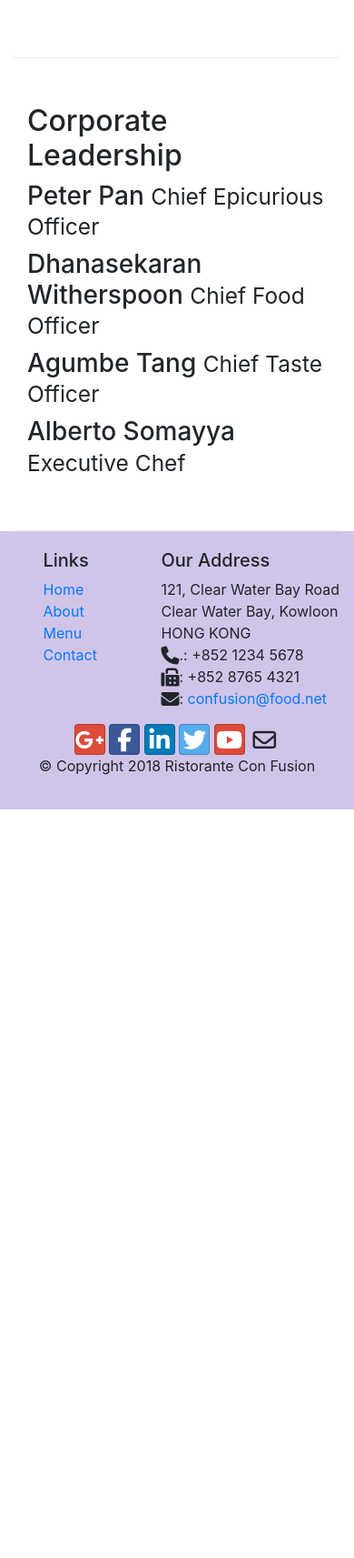
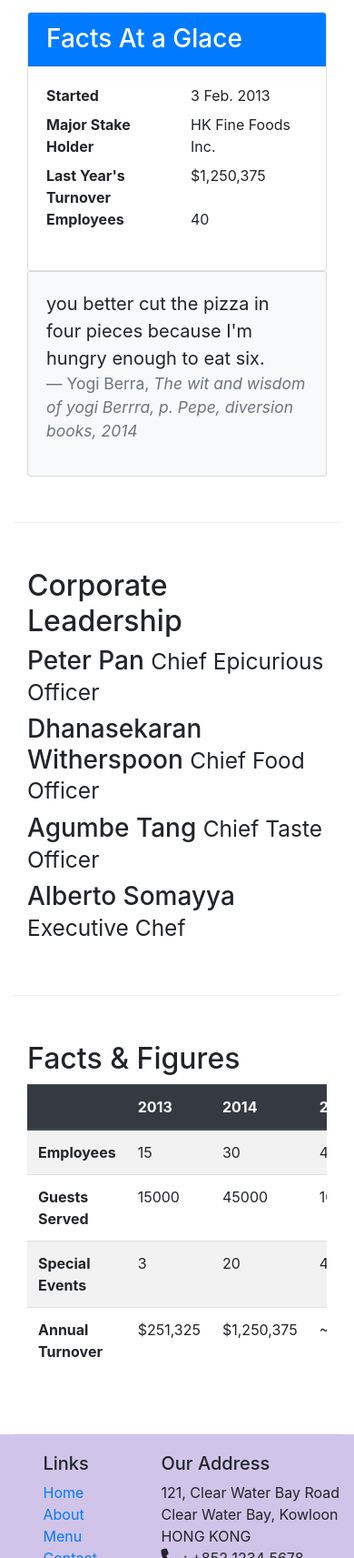
Before and after one commit to ahmedjd499/bootstrap, a plain HTML site: page aboutus.html in a window 390 px wide. Shown: the part 1036-2749 px from the top of the page at 91% size. Before the commit the page ends 1926 px from the top, so only its background shows below. Drawn offline with nearby package versions, Linux system fonts and the light colour scheme.

Commit message:
bootstrap tables and cards

```diff
--- a/aboutus.html
+++ b/aboutus.html
@@ -70,7 +70,32 @@
                 <p>Started in 2010, Ristorante con Fusion quickly established itself as a culinary icon par excellence in Hong Kong. With its unique brand of world fusion cuisine that can be found nowhere else, it enjoys patronage from the A-list clientele in Hong Kong.  Featuring four of the best three-star Michelin chefs in the world, you never know what will arrive on your plate the next time you visit us.</p>
                 <p>The restaurant traces its humble beginnings to <em>The Frying Pan</em>, a successful chain started by our CEO, Mr. Peter Pan, that featured for the first time the world's best cuisines in a pan.</p>
             </div>
-            <div class="col-12 col-sm-6">
+            <div class="col-sm">
+                <div class="card">
+                    <h3 class="card-header bg-primary text-white">Facts At a Glace</h3>
+                    <div class="card-body">
+                        <dl class="row">
+                            <dt class="col-6">Started</dt>
+                            <dd class="col-6">3 Feb. 2013</dd>
+                            <dt class="col-6">Major Stake Holder</dt>
+                            <dd class="col-6">HK Fine Foods Inc.</dd>
+                            <dt class="col-6">Last Year's Turnover</dt>
+                            <dd class="col-6">$1,250,375</dd>
+                            <dt class="col-6">Employees</dt>
+                            <dd class="col-6">40</dd>
+                        </dl>
+                    </div>
+                </div>
+            </div>
+            <div class="col-12">
+                <div class="card card-body bg-light">
+                    <blockquote class="blockquote">
+                        <p class="mb-0 ">you better cut the pizza in four pieces because I'm hungry enough to eat six.</p>
+                        <footer class="blockquote-footer">Yogi Berra,
+                            <cite title="Source Title"> The wit and wisdom of yogi Berrra, p. Pepe, diversion books, 2014</cite>
+                        </footer>
+                    </blockquote>
+                </div>
             </div>
         </div>
 
@@ -87,6 +112,51 @@
                 <h3>Alberto Somayya <small>Executive Chef</small></h3>
                 <p class="d-none d-sm-block">Award winning three-star Michelin chef with wide International experience having worked closely with whos-who in the culinary world, he specializes in creating mouthwatering Indo-Italian fusion experiences. He says, <em>Put together the cuisines from the two craziest cultures, and you get a winning hit! Amma Mia!</em></p>
             </div>
+       </div>
+       <div class="row row-content">
+        <div class="col-12 col-sm-9">
+            <h2> Facts &amp; Figures</h2>
+            <div class="table-responsive">
+                <table class="table table-striped">
+                    <thead class="thead-dark">
+                        <tr>
+                            <th>&nbsp;</th>
+                            <th>2013</th>
+                            <th>2014</th>
+                            <th>2015</th>
+                        </tr>
+                    </thead>
+                    <tbody>
+                        <tr>
+                            <th>Employees</th>
+                            <td>15</td>
+                            <td>30</td>
+                            <td>40</td>
+                        </tr>
+                        <tr>
+                            <th>Guests Served</th>
+                            <td>15000</td>
+                            <td>45000</td>
+                            <td>100,000</td>
+                        </tr>
+                        <tr>
+                            <th>Special Events</th>
+                            <td>3</td>
+                            <td>20</td>
+                            <td>45</td>
+                        </tr>
+                        <tr>
+                            <th>Annual Turnover</th>
+                            <td>$251,325</td>
+                            <td>$1,250,375</td>
+                            <td>~$3,000,000</td>
+                        </tr>
+                    </tbody>
+                </table>
+            </div>
+
+        </div>
+        <div class="col-12 col-sm-3"></div>
        </div>
 
     </div>
```
